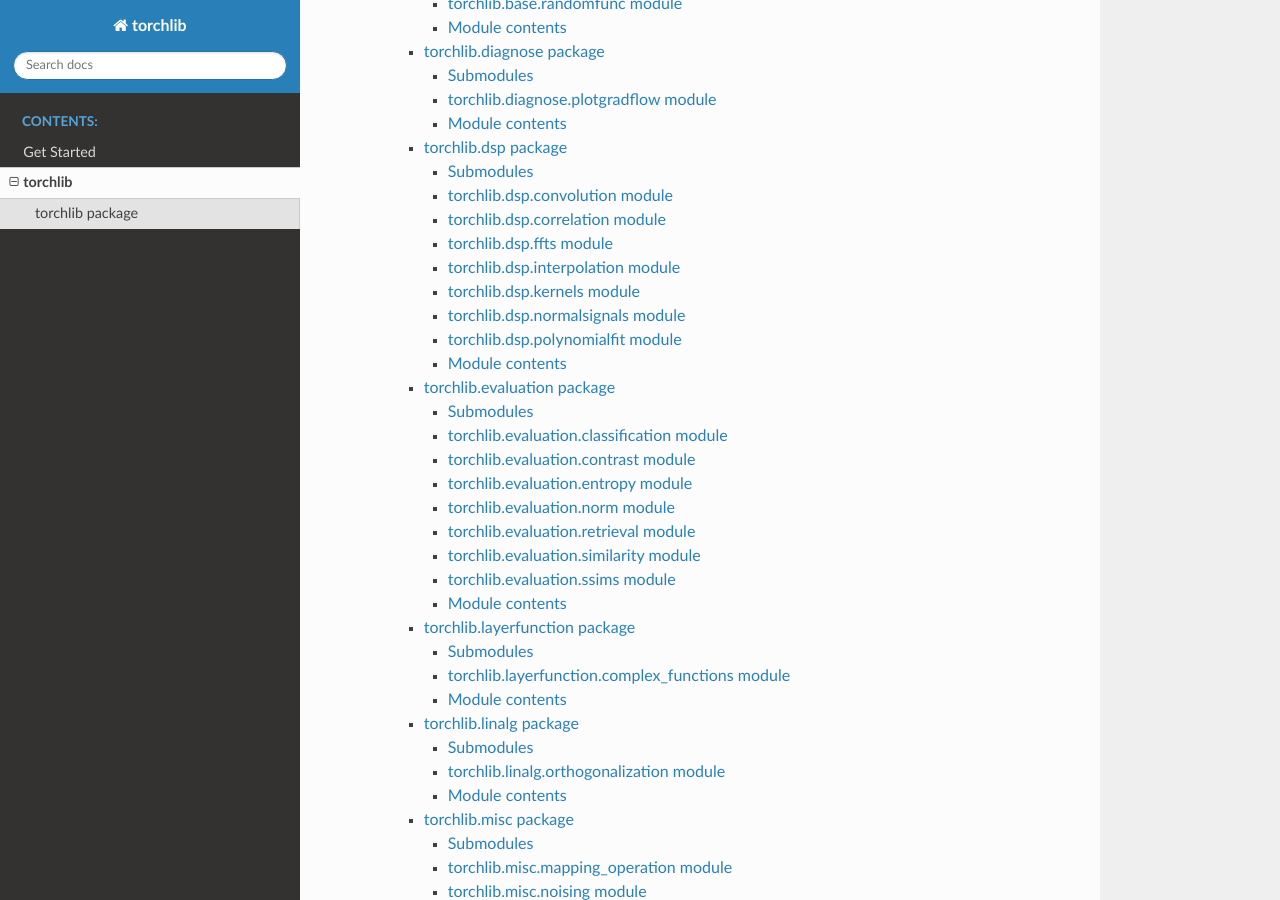
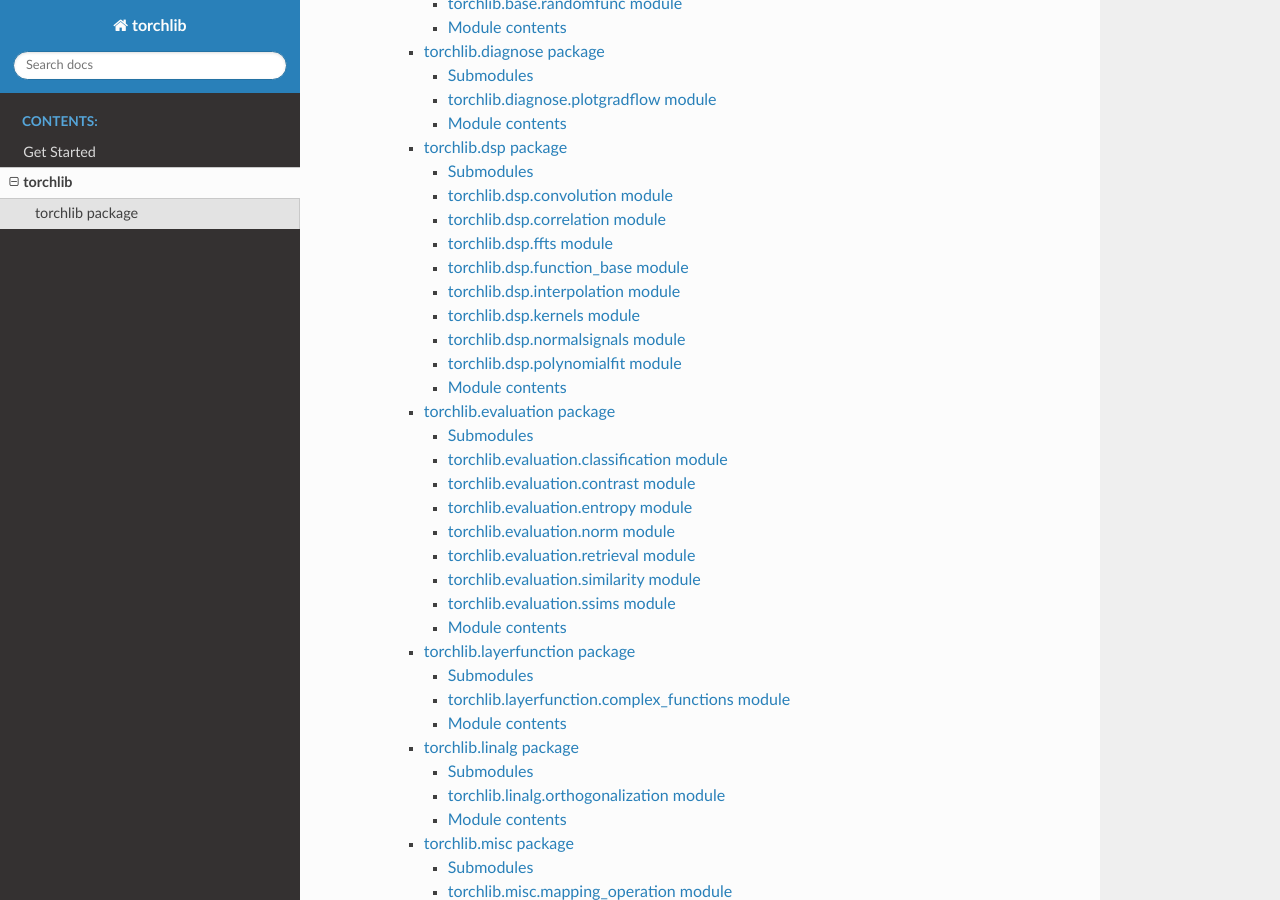
Before and after one commit to antsfamily/torchlib, a Sphinx documentation site: the page built from docs/source/modules.rst, in a window 1280 px wide and 900 px high, scrolled down 345 px. Built offline with Sphinx 7.4.7 and the Read the Docs theme 2.0.0, drawn with Linux system fonts in a browser that asks for light colours; formulas are drawn with MathJax 3.

Commit message:
update doc

```diff
--- a/docs/source/torchlib.dsp.rst
+++ b/docs/source/torchlib.dsp.rst
@@ -24,6 +24,14 @@ torchlib.dsp.ffts module
 ------------------------
 
 .. automodule:: torchlib.dsp.ffts
+   :members:
+   :undoc-members:
+   :show-inheritance:
+
+torchlib.dsp.function\_base module
+----------------------------------
+
+.. automodule:: torchlib.dsp.function_base
    :members:
    :undoc-members:
    :show-inheritance:
```
